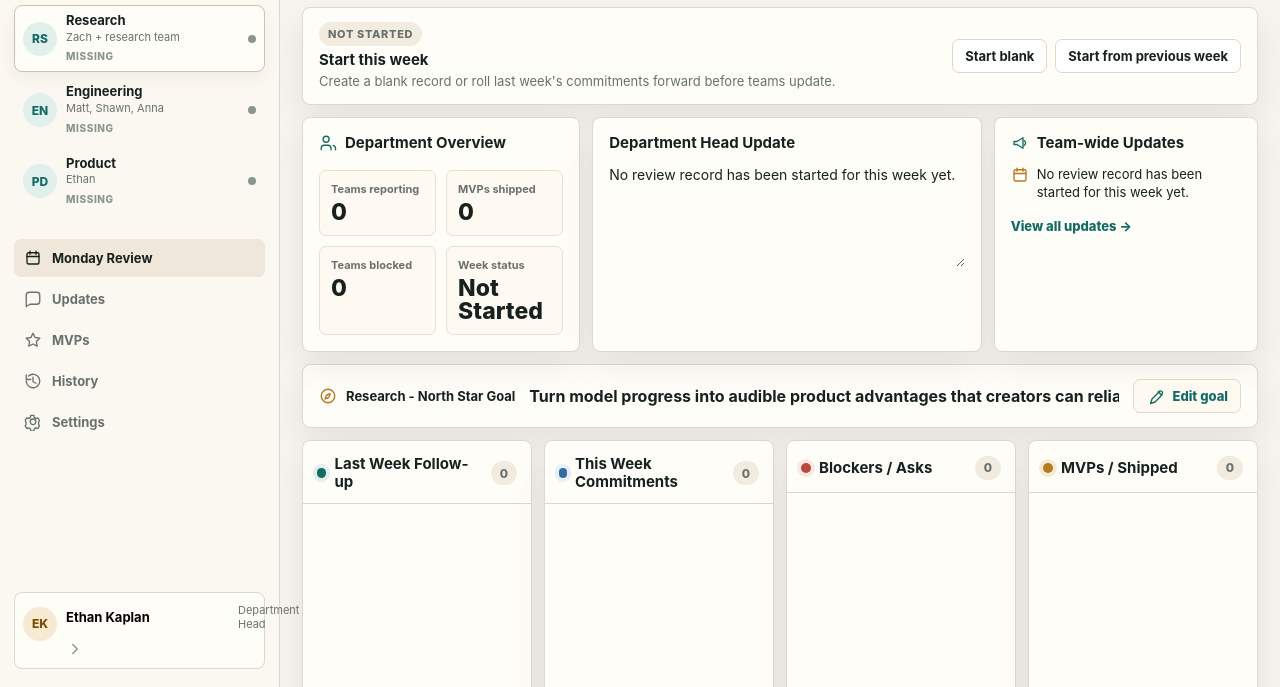
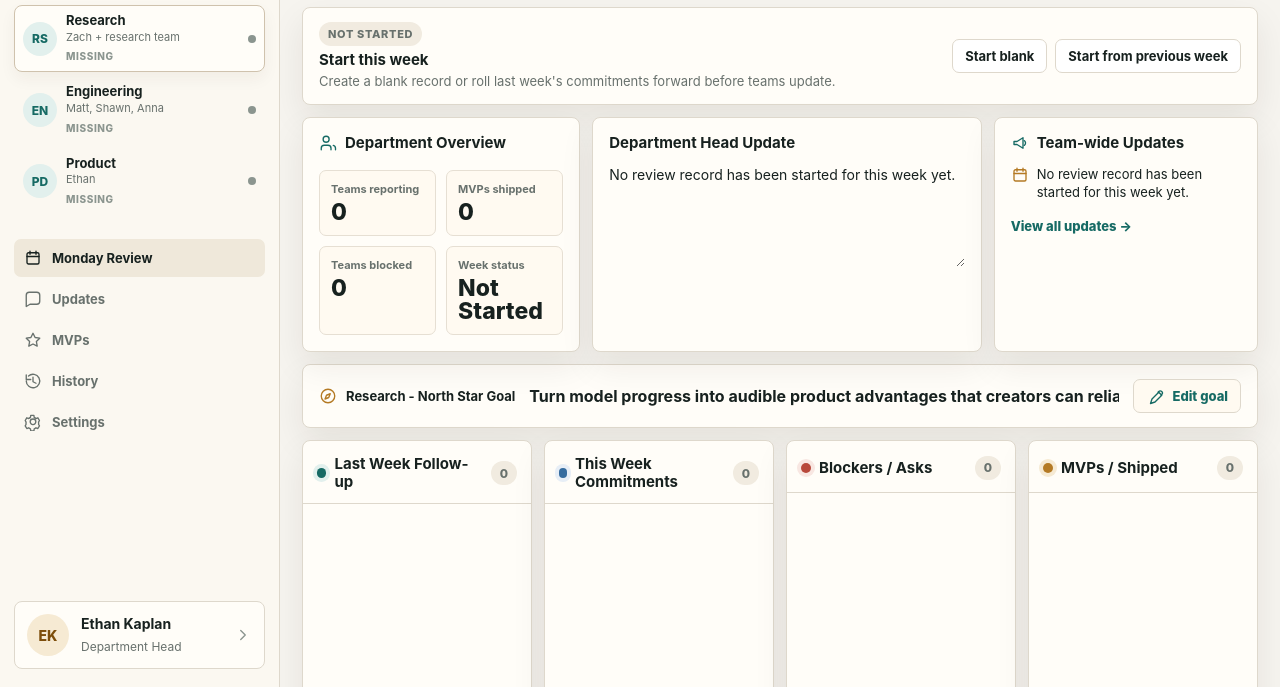
Before and after one commit to ethank/stability-audio-productreview, a website: page index.html in a window 1280 px wide. Shown: the part 113-800 px from the top of the page. Drawn offline with Linux system fonts and the light colour scheme; no server answers.

Commit message:
Fix sidebar profile card layout

```diff
--- a/styles.css
+++ b/styles.css
@@ -268,11 +268,14 @@ svg {
 
 .profile {
   display: grid;
-  grid-template-columns: 34px 1fr 18px;
-  gap: 9px;
-  align-items: center;
+  grid-template-columns: 42px minmax(0, 1fr) 18px;
+  grid-template-rows: min-content min-content;
+  column-gap: 12px;
+  row-gap: 2px;
+  align-items: center;
+  min-height: 68px;
   margin-top: auto;
-  padding: 10px 8px;
+  padding: 12px;
   border: 1px solid var(--line);
   border-radius: var(--radius);
   background: var(--surface);
@@ -280,11 +283,13 @@ svg {
 }
 
 .profile > span {
-  grid-row: span 2;
-  width: 34px;
-  height: 34px;
+  grid-column: 1;
+  grid-row: 1 / span 2;
+  width: 42px;
+  height: 42px;
   background: var(--gold-soft);
   color: #7d4e0b;
+  font-size: 14px;
 }
 
 .presentation[hidden] {
@@ -550,16 +555,33 @@ svg {
 }
 
 .profile strong {
-  font-size: 13px;
+  grid-column: 2;
+  grid-row: 1;
+  min-width: 0;
+  overflow: hidden;
+  color: var(--ink);
+  font-size: 14px;
+  line-height: 1.2;
+  text-overflow: ellipsis;
+  white-space: nowrap;
 }
 
 .profile small {
+  grid-column: 2;
+  grid-row: 2;
+  min-width: 0;
+  overflow: hidden;
   color: var(--muted);
-  font-size: 11px;
+  font-size: 12px;
+  line-height: 1.25;
+  text-overflow: ellipsis;
+  white-space: nowrap;
 }
 
 .profile svg {
-  grid-row: span 2;
+  grid-column: 3;
+  grid-row: 1 / span 2;
+  justify-self: end;
   color: var(--soft);
 }
 
```
